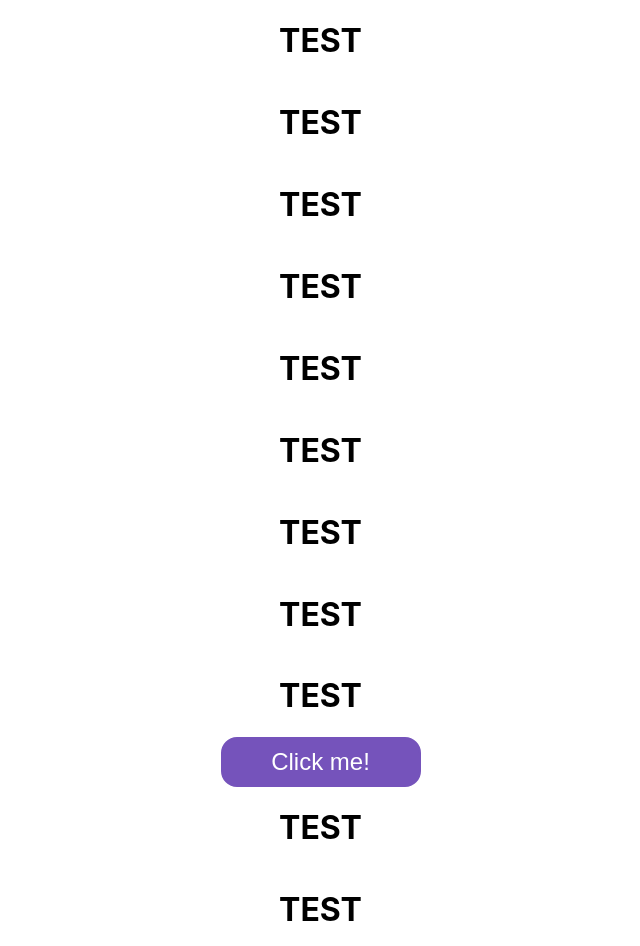
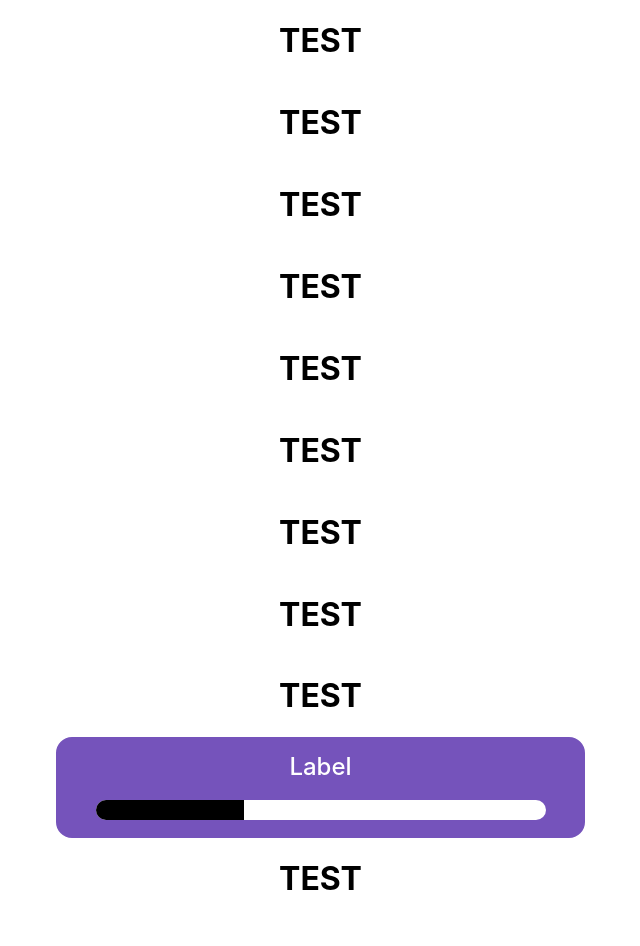
Before and after one commit to thuner2007/ColinsSDX, a React (Create React App) app: page / in a window 1280 px wide. Shown: the top 946 px of the page, without its empty margins (312-952 px from the left). Built offline with nearby package versions, Linux system fonts and the light colour scheme.

Commit message:
fix: simplechart1

```diff
--- a/src/App.tsx
+++ b/src/App.tsx
@@ -3,6 +3,7 @@ import "./App.css";
 
 import SimpleAccordion1 from "./components/Accordions/SimpleAccordion1/SimpleAccordion1.tsx";
 import SimpleButton1 from "./components/Buttons/SimpleButton1/SimpleButton1.tsx";
+import SimpleChart1 from "./components/Charts/SimpleChart1/SimpleChart1.tsx";
 function App() {
   const [show, setShow] = useState(false);
   const consoleLogHey = () => {
@@ -19,7 +20,7 @@ function App() {
       <h1>TEST</h1>
       <h1>TEST</h1>
       <h1>TEST</h1>
-      <SimpleButton1 />
+      <SimpleChart1 percentage={33} />
       <h1>TEST</h1>
       <h1>TEST</h1>
       <h1>TEST</h1>
--- a/src/components/Charts/SimpleChart1/SimpleChart1.css
+++ b/src/components/Charts/SimpleChart1/SimpleChart1.css
@@ -19,3 +19,8 @@
   margin: 0;
   padding: 0;
 }
+
+.textSimpleChart1 {
+  margin: 0;
+  padding: 0;
+}
--- a/src/components/Charts/SimpleChart1/SimpleChart1.tsx
+++ b/src/components/Charts/SimpleChart1/SimpleChart1.tsx
@@ -11,7 +11,8 @@ interface SimpleChart1Props {
   bgColor?: string;
   borderRadius?: string;
   color?: string;
-  fontSize?: string;
+  labelFontSize?: string;
+  textFontSize?: string;
   margin?: string;
   padding?: string;
   borderWidth?: string;
@@ -20,6 +21,7 @@ interface SimpleChart1Props {
   justifyContent?: "space-between" | "center" | "flex-start" | "flex-end";
   notReachedColor?: string;
   reachtedColor?: string;
+  gap?: string;
 }
 
 const SimpleChart1: React.FC<SimpleChart1Props> = ({
@@ -34,36 +36,43 @@ const SimpleChart1: React.FC<SimpleChart1Props> = ({
   borderColor,
   borderWidth,
   color,
-  fontSize,
+  labelFontSize,
+  textFontSize,
   margin,
   padding,
   alignItems,
   justifyContent,
   notReachedColor,
   reachtedColor,
+  gap,
 }) => {
   return (
     <div
       className="mainDivSimpleChart1"
       style={{
-        height: height ? height : "70px",
-        width: width ? width : "500px",
+        gap: gap || "1rem",
+        height: height || "auto",
+        width: width || "500px",
         border: borderWidth
-          ? `${borderWidth} solid ${borderColor || "none"}`
+          ? `${borderWidth} solid ${borderColor || "#7553BB"}`
           : borderColor
           ? `2px solid ${borderColor}`
-          : "2px solid none",
-        borderRadius: borderRadius ? borderRadius : "1rem",
-        backgroundColor: bgColor ? bgColor : "#7553BB",
-        color: color ? color : "white",
-        fontSize: fontSize ? fontSize : "1.2rem",
-        margin: margin ? margin : "0",
-        padding: padding ? padding : "0.8rem",
-        alignItems: alignItems ? alignItems : "center",
-        justifyContent: justifyContent ? justifyContent : "space-between",
+          : "2px solid #7553BB",
+        borderRadius: borderRadius || "1rem",
+        backgroundColor: bgColor || "#7553BB",
+        color: color || "white",
+        margin: margin || "0",
+        padding: padding || "0.8rem",
+        alignItems: alignItems || "center",
+        justifyContent: justifyContent || "space-between",
       }}
     >
-      <p className="labelSimpleChart1">{label ? label : "Label"}</p>
+      <p
+        style={{ fontSize: labelFontSize || "1.5rem" }}
+        className="labelSimpleChart1"
+      >
+        {label || "Label"}
+      </p>
       <div
         className="parentSliderDivSimpleChart1"
         style={{
@@ -80,7 +89,7 @@ const SimpleChart1: React.FC<SimpleChart1Props> = ({
           }}
         ></div>
       </div>
-      {text ? text : ""}
+      {text && <p className="textSimpleChart1">{text}</p>}
     </div>
   );
 };
```
